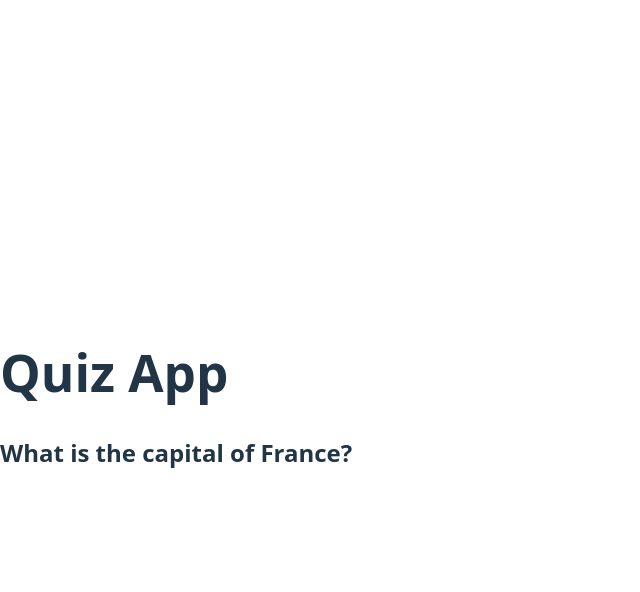
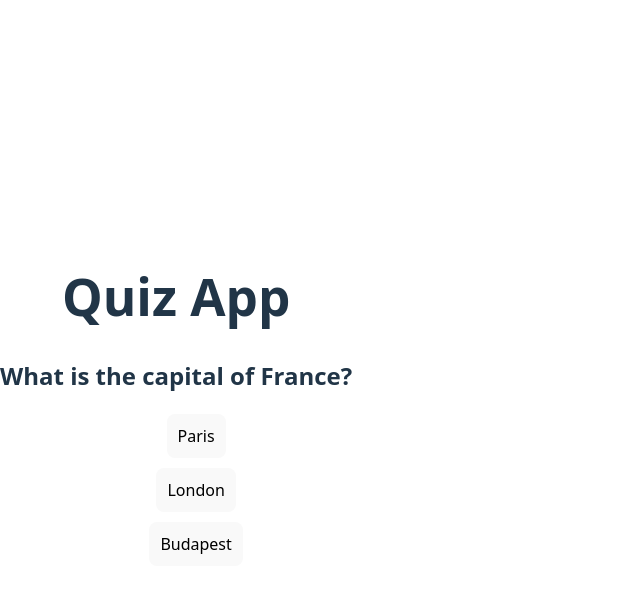
Before and after one commit to MaghanDas/React-Rem, a React (Vite) app in the folder my-react-app/: page / in a window 1280 px wide. Both pictures are taken after a click on the button "Start Quiz". Shown: the top 592 px of the page, without its empty margins (0-640 px from the left). Built offline with nearby package versions, Linux system fonts and the light colour scheme.

Commit message:
quiz app implementation

```diff
--- a/my-react-app/src/App4.jsx
+++ b/my-react-app/src/App4.jsx
@@ -1,21 +1,3 @@
-// Build a simple quiz with 5 hardcoded questions.
-//  Show one question at a time. User picks an answer, sees if they got it right, then moves to the next question. Show final score at the end.
-
-// Requirements
-// A Question component that receives question, options, and onAnswer as props
-// Track current question index and score in useState
-// When an answer is clicked, show green (correct) or red (wrong) feedback before moving on
-// When all questions are done, show a results screen with the score and a "Play Again" button that resets state
-// No API needed — hardcode your 5 questions as a JS array
-// components
-// props
-// useState
-// conditional rendering
-// event handling
-// Starter hint
-// Your state will be: currentIndex, score, selectedAnswer (null until clicked), isFinished.
-// When an answer is clicked, set selectedAnswer, wait 1 second with setTimeout, then advance the index.
-
 import { useState } from "react";
 
 const questions = [
@@ -34,9 +16,26 @@ const questions = [
 function App() {
   const [isStarted, setIsStarted] = useState(false);
   const [currentIndex, setIndex] = useState(0);
+  const [score, setScore] = useState(0);
+  const [currentAnswer, setAnswer] = useState(null);
+
+  function handleAnswer(option) {
+    setAnswer(option);
+
+    const correctAnswer = questions[currentIndex].answer;
+
+    if (option === correctAnswer) {
+      setScore((prev) => prev + 1);
+    }
+
+    setTimeout(() => {
+      setIndex((prev) => prev + 1);
+      setAnswer(null);
+    }, 1000);
+  }
 
   return (
-    <div>
+    <div style={{ textAlign: "center", marginTop: "50px" }}>
       <h1>Quiz App</h1>
 
       {!isStarted && (
@@ -45,8 +44,53 @@ function App() {
         </button>
       )}
 
-      {isStarted && (
-        <h2>{questions[currentIndex].question}</h2>
+      {isStarted && currentIndex < questions.length && (
+        <div>
+          <h2>{questions[currentIndex].question}</h2>
+
+          <ul style={{ listStyle: "none" }}>
+            {questions[currentIndex].options.map((option, index) => {
+              let bgColor = "";
+
+              if (currentAnswer) {
+                if (option === questions[currentIndex].answer) {
+                  bgColor = "lightgreen";
+                } else if (option === currentAnswer) {
+                  bgColor = "salmon";
+                }
+              }
+
+              return (
+                <li key={index} style={{ margin: "10px" }}>
+                  <button
+                    onClick={() => handleAnswer(option)}
+                    style={{ backgroundColor: bgColor, padding: "10px" }}
+                  >
+                    {option}
+                  </button>
+                </li>
+              );
+            })}
+          </ul>
+        </div>
+      )}
+
+      {isStarted && currentIndex >= questions.length && (
+        <div>
+          <h2>Quiz Finished 🎉</h2>
+          <p>Your Score: {score}</p>
+
+          <button
+            onClick={() => {
+              setIndex(0);
+              setScore(0);
+              setIsStarted(false);
+              setAnswer(null);
+            }}
+          >
+            Play Again
+          </button>
+        </div>
       )}
     </div>
   );
```
